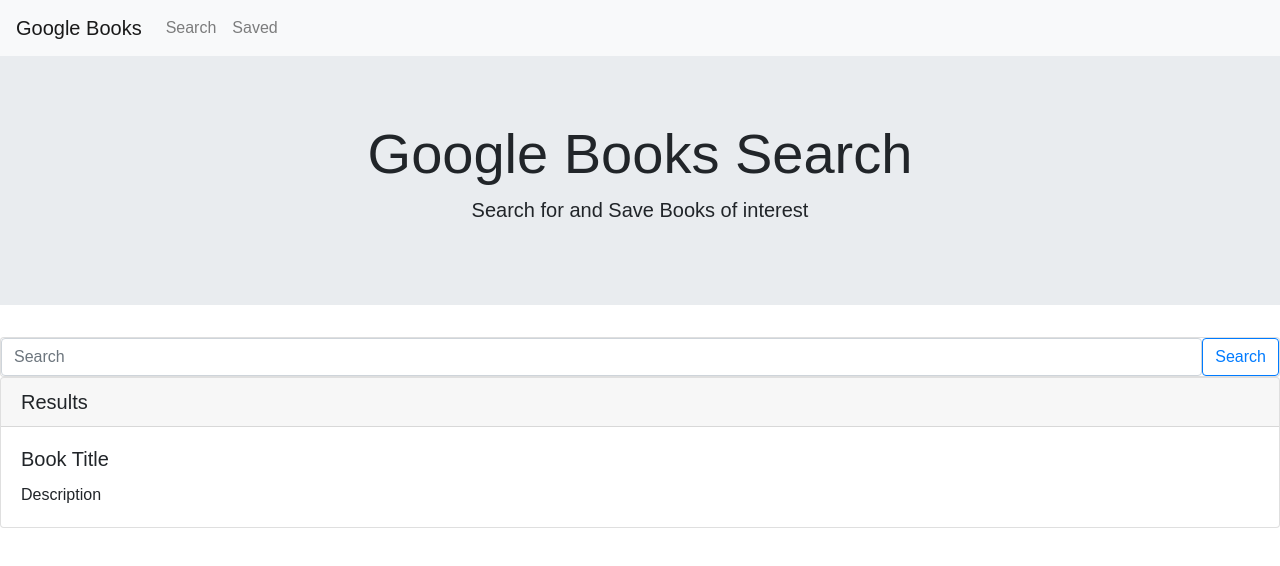
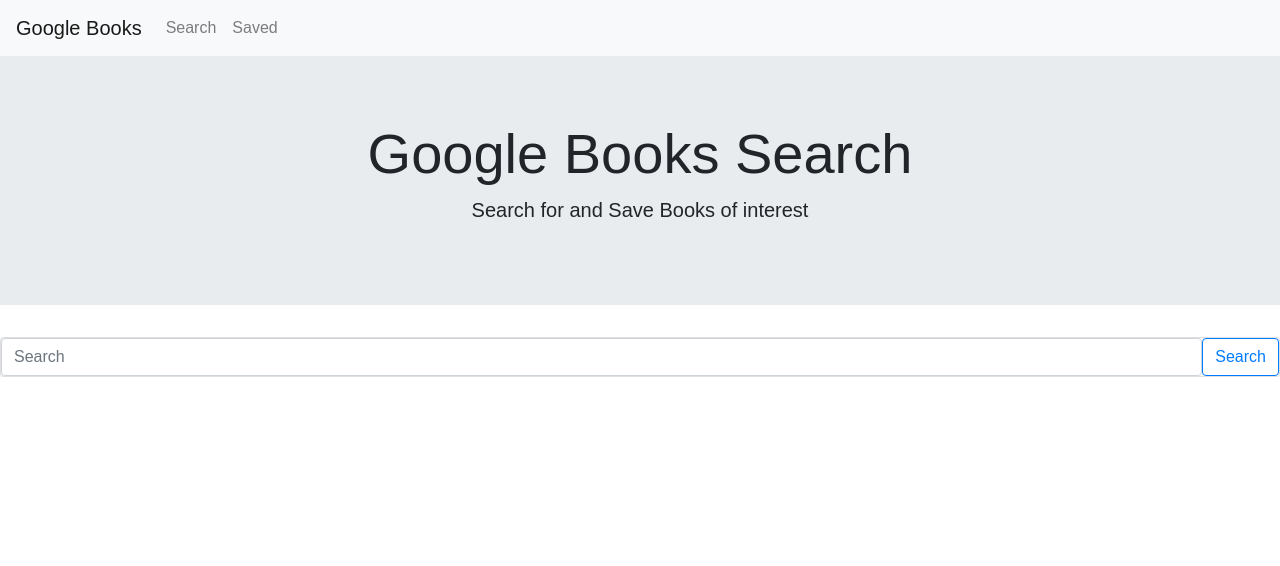
Before and after one commit to sammyk118/Google-Books, a React (Create React App) app in the folder create-react-express/client/: page / in a window 1280 px wide. Shown: the top 566 px of the page. Built offline with nearby package versions, Linux system fonts and the light colour scheme.

Commit message:
Populate Table with book State

```diff
--- a/create-react-express/client/src/Components/Search/index.js
+++ b/create-react-express/client/src/Components/Search/index.js
@@ -19,19 +19,24 @@ function Search() {
     event.preventDefault();
     console.log("Search term:", search);
     API.googleBooks(search)
-            .then(res => console.log("GoogleBooks response:", res.data))
-            .catch(err => console.log(err));
+      .then((res) => setBooks(res.data))
+      .catch((err) => console.log(err));
   }
-    // setBooks(res.data)  insert into stateful variable
+
   return (
     <div>
       <NavBar />
       <Jumbotron />
-            <SearchBar onChange={handleInputChange} onClick={handleFormSubmit}
-            value={search} />
-            <Table />
+      <SearchBar
+        onChange={handleInputChange}
+        onClick={handleFormSubmit}
+        value={search}
+      />
+      {books.map((book) => {
+          return <Table book={book} />;
+      })}
     </div>
-    )
+  );
 }
 
 export default Search;
--- a/create-react-express/client/src/Components/Table/index.js
+++ b/create-react-express/client/src/Components/Table/index.js
@@ -1,20 +1,19 @@
 import React from "react";
 import "./style.css";
 
-function Table() {
-    return(
-  <div className="card">
-    <h5 className="card-header">Results</h5>
+function Table({ book }) {
+  return (
+    <div className="card">
+      <h5 className="card-header">Results</h5>
 
-    <div className="card-body">
-      <h5 className="card-title">Book Title</h5>
-      <p className="card-text">
-        Description
-      </p>
-
+      <div className="card-body">
+        <h5 className="card-title"> {book.title}</h5>
+        <p className="card-text"> {book.description}</p>
+        <img src = {book.image} alt = "thumbnail"/>
+        <a href={book.link}> Click here to see the book </a>
+      </div>
     </div>
-  </div>
-    )
+  );
 }
 
 export default Table;
```
Lines whose indentation alone changed are shown as unchanged.
